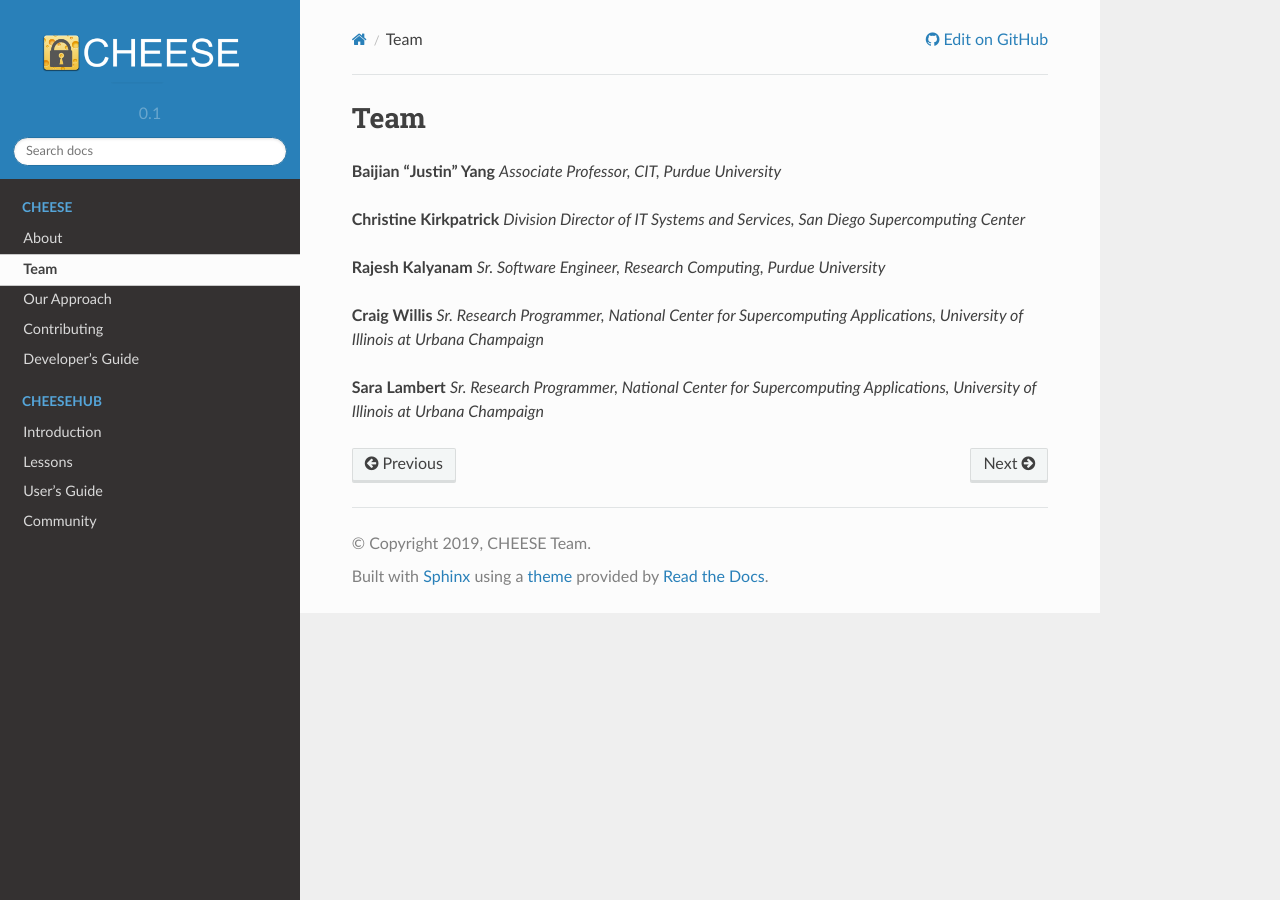
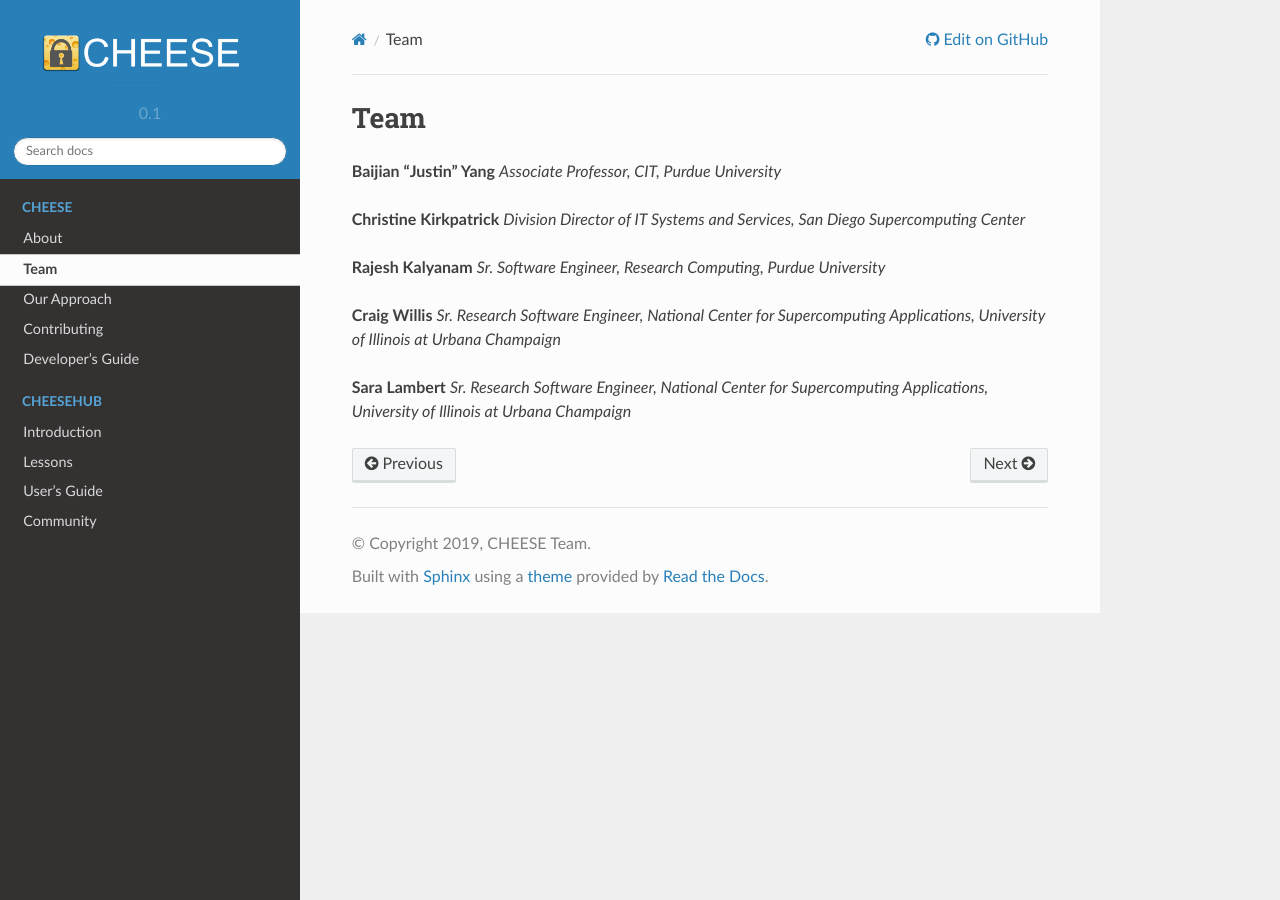
Before and after one commit to cheese-hub/cheesehub, a Sphinx documentation site: the page built from docs/source/team/index.rst, in a window 1280 px wide. Built offline with Sphinx 7.4.7 and the Read the Docs theme 2.0.0, drawn with Linux system fonts in a browser that asks for light colours.

Commit message:
Update job title

```diff
--- a/docs/source/team/index.rst
+++ b/docs/source/team/index.rst
@@ -15,8 +15,8 @@
 
 
 **Craig Willis**
-*Sr. Research Programmer, National Center for Supercomputing Applications, University of Illinois at Urbana Champaign*
+*Sr. Research Software Engineer, National Center for Supercomputing Applications, University of Illinois at Urbana Champaign*
 
 
 **Sara Lambert**
-*Sr. Research Programmer, National Center for Supercomputing Applications, University of Illinois at Urbana Champaign*
+*Sr. Research Software Engineer, National Center for Supercomputing Applications, University of Illinois at Urbana Champaign*
```
